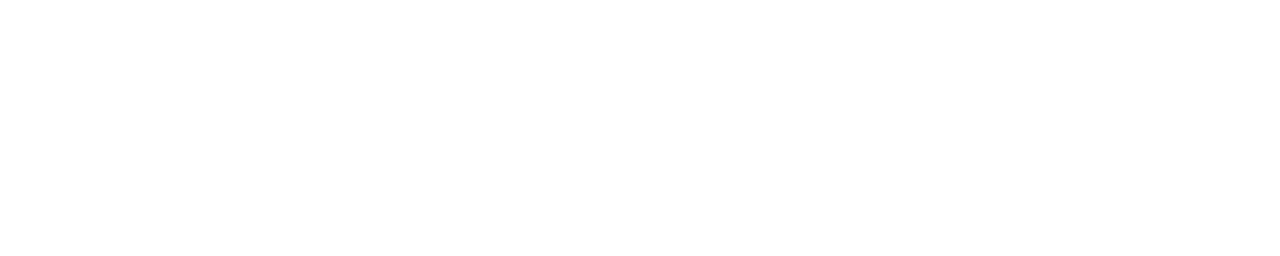
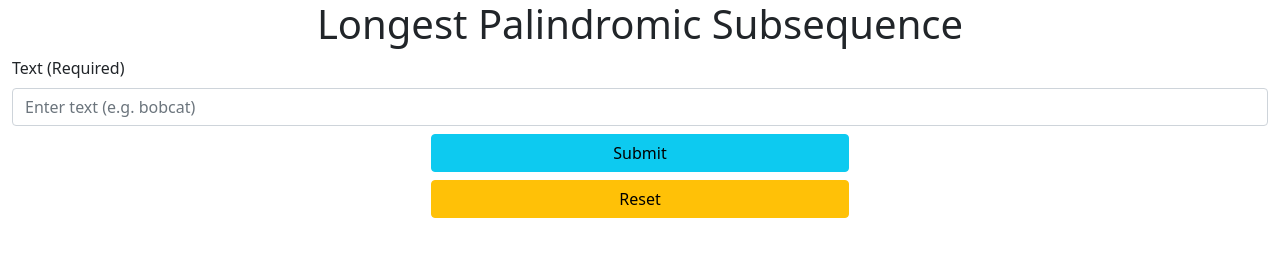
Before and after one commit to derektypist/longest-palindromic-subsequence, a plain HTML site: page index.html in a window 1280 px wide. Drawn offline with nearby package versions, Linux system fonts and the light colour scheme.

Commit message:
Added form elements at index.html

```diff
--- a/index.html
+++ b/index.html
@@ -10,6 +10,25 @@
     <link href="https://fonts.googleapis.com/css2?family=Roboto&display=swap" rel="stylesheet">
 </head>
 <body>
+    <!-- Set Up Header -->
+    <header class="text-center container-fluid">
+        <h1>Longest Palindromic Subsequence</h1>
+    </header>
 
+    <section class="container-fluid">
+        <!-- Set Up Form -->
+        <form>
+            <div class="form-group">
+                <label for="mytext" class="form-label">Text (Required)</label>
+                <input class="form-control" placeholder="Enter text (e.g. bobcat)" title="Enter text (e.g. bobcat)">
+            </div>
+
+            <!-- Set Up and Center Buttons -->
+            <div class="d-grid gap-2 col-4 mt-2 mx-auto">
+                <button type="button" onclick="getTextInfo()" class="btn btn-info">Submit</button>
+                <button type="reset" onclick="clearInfo()" class="btn btn-warning">Reset</button>
+            </div>
+        </form>
+    </section>
 </body>
 </html>
```
